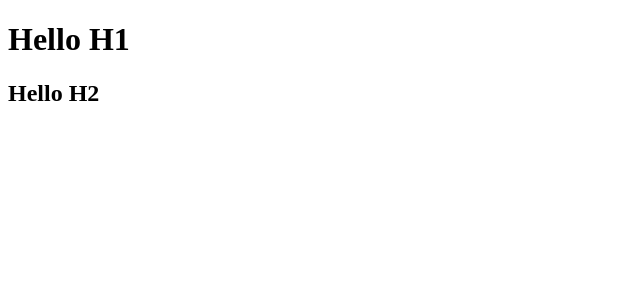
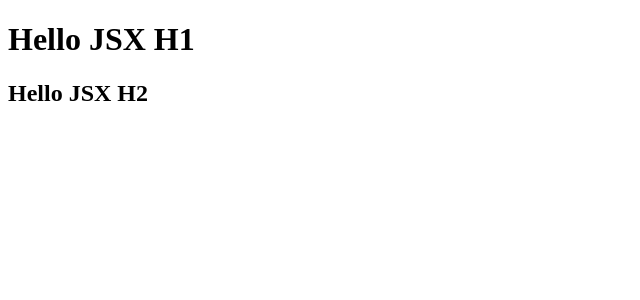
Before and after one commit to RahSur/Namaste-React, a React (Vite) app: page / in a window 1280 px wide. Shown: the top 300 px of the page, without its empty margins (0-640 px from the left). Built offline with nearby package versions, Linux system fonts and the light colour scheme.

Commit message:
Intro to JSX & Babel

```diff
--- a/App.js
+++ b/App.js
@@ -3,10 +3,21 @@ import ReactDOM from 'react-dom';
 
 //const head = React.createElement("h1", { id: "heading" }, "Hello World from react!");
 
-const parent = React.createElement("div", { id: "parent" },
-    React.createElement("div", { id: "child" },
-        [React.createElement("h1", {}, "Hello H1"), React.createElement("h2", {}, "Hello H2")]
-    )
+// const parent = React.createElement("div", { id: "parent" },
+//     React.createElement("div", { id: "child" },
+//         [React.createElement("h1", {}, "Hello H1"), React.createElement("h2", {}, "Hello H2")]
+//     )
+// )
+
+// JSX --> via BABEL -> React.createElement --> React Element Obj --> HTML Element render
+
+const JSXparent = (
+    <div className='parent'>
+        <div className='child'>
+            <h1 className='h1'>Hello JSX H1</h1>
+            <h2>Hello JSX H2</h2>
+        </div>
+    </div>
 )
 const root = ReactDOM.createRoot(document.getElementById("root"));
-root.render(parent);
+root.render(JSXparent);
```
